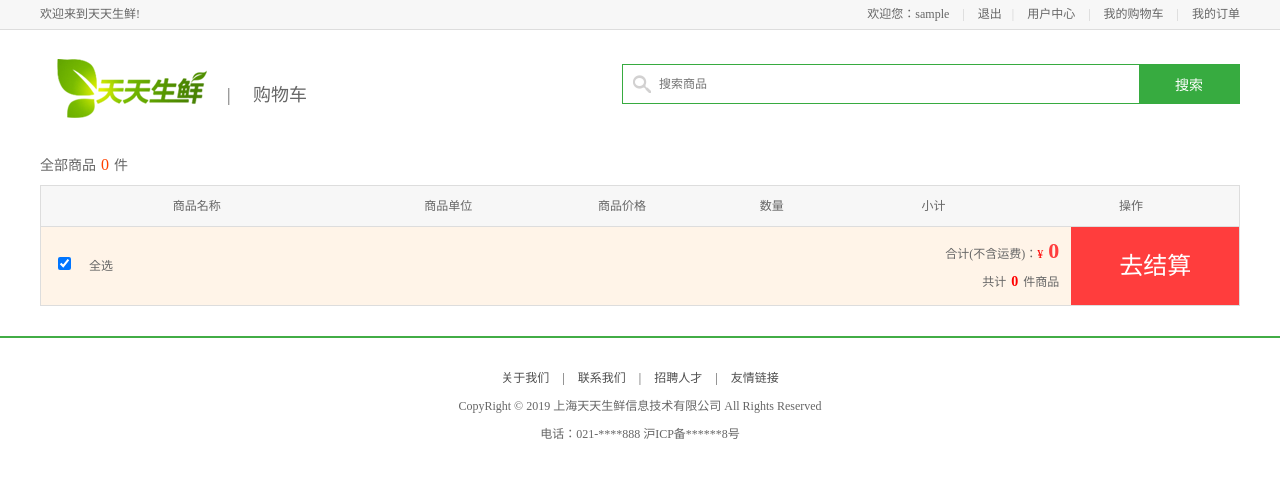
After one commit to HuXifan/Dailyfresh, a Django app: page /cart/ in a window 1280 px wide. The commit adds this page. Shown: the top 478 px of the page. Run offline with Django 3.2, Linux system fonts and the light colour scheme; the visitor is signed in with stand-in values (Sample User, id 1); data that the repository does not hold is empty; parts of the project's set-up code (start-up, migrations or seed data) failed here and were passed over.

Commit message:
修改模板文件

```diff
--- a/templates/base.html
+++ b/templates/base.html
@@ -45,7 +45,7 @@
                     <span>|</span>
                     <a href="{% url 'user:user' %}">用户中心</a>
                     <span>|</span>
-                    <a href="cart.html">我的购物车</a>
+                    <a href="{% url 'cart:show' %}">我的购物车</a>
                     <span>|</span>
                     <a href="{% url 'user:order' %}">我的订单</a>
                 </div>
@@ -57,7 +57,7 @@
 {% block search_bar %}
     {# 网页顶部搜索框块#}
     <div class="search_bar clearfix">
-        <a href="http://127.0.0.1:8000/index" class="logo fl"><img src="{% static 'images/logo.png' %}"></a>
+        <a href="{% url 'goods:index' %}" class="logo fl"><img src="{% static 'images/logo.png' %}"></a>
         <div class="search_con fl">
             <form method="get" action="/search">
                 <input type="text" class="input_text fl" name="q" placeholder="搜索商品">
@@ -65,7 +65,7 @@
             </form>
         </div>
         <div class="guest_cart fr">
-            <a href="#" class="cart_name fl">我的购物车</a>
+            <a href="{% url 'cart:show' %}" class="cart_name fl">我的购物车</a>
             <div class="goods_count fl" id="show_count">{{ cart_count }}</div>
         </div>
     </div>
--- a/templates/base_no_cart.html
+++ b/templates/base_no_cart.html
@@ -7,7 +7,7 @@
 {% block search_bar %}
     {# 网页顶部搜索框块 提交订单重写 #}
     <div class="search_bar clearfix">
-        <a href="index.html" class="logo fl"><img src='{% static "images/logo.png" %}'></a>
+        <a href="{% url 'goods:index' %}" class="logo fl"><img src='{% static "images/logo.png" %}'></a>
         <div class="sub_page_name fl">|&nbsp;&nbsp;&nbsp;&nbsp;
             {% block page_title %}{% endblock page_title %}</div>
         <div class="search_con fr">
--- /dev/null
+++ b/templates/cart.html
@@ -0,0 +1,43 @@
+{% extends 'base_no_cart.html' %}
+{% block title %}天天生鲜-购物车{% endblock %}
+{% block page_title %}购物车{% endblock page_title %}
+
+{% block body %}
+    <div class="total_count">全部商品<em>{{ total_count }}</em>件</div>
+    <ul class="cart_list_th clearfix">
+        <li class="col01">商品名称</li>
+        <li class="col02">商品单位</li>
+        <li class="col03">商品价格</li>
+        <li class="col04">数量</li>
+        <li class="col05">小计</li>
+        <li class="col06">操作</li>
+    </ul>
+    {% for sku in skus %}
+        <ul class="cart_list_td clearfix">
+            <li class="col01"><input type="checkbox" name="" checked></li>
+            <li class="col02"><img src="{{ sku.image.url }}"></li>
+            <li class="col03">{{ sku.name }}<br><em>{{ sku.price }}元/{{ sku.unite }}</em></li>
+            <li class="col04">{{ sku.unite }}</li>
+            <li class="col05">{{ sku.price }}元</li>
+            <li class="col06">
+                <div class="num_add">
+                    <a href="javascript:;" class="add fl">+</a>
+                    <input type="text" class="num_show fl" value="{{ sku.count }}">
+                    <a href="javascript:;" class="minus fl">-</a>
+                </div>
+            </li>
+            <li class="col07">{{ sku.amount }}元</li>
+            <li class="col08"><a href="javascript:;">删除</a></li>
+        </ul>
+    {% endfor %}
+
+    <ul class="settlements">
+        <li class="col01"><input type="checkbox" name="" checked=""></li>
+        <li class="col02">全选</li>
+        <li class="col03">合计(不含运费)：<span>¥</span><em>{{ total_price }}</em><br>共计<b>{{ total_count }}</b>件商品</li>
+        <li class="col04"><a href="place_order.html">去结算</a></li>
+    </ul>
+
+
+
+{% endblock body %}
--- a/templates/static_base.html
+++ b/templates/static_base.html
@@ -48,7 +48,7 @@
 {% block search_bar %}
     {# 网页顶部搜索框块#}
     <div class="search_bar clearfix">
-        <a href="index.html" class="logo fl"><img src="{% static 'images/logo.png' %}"></a>
+        <a href="http://127.0.0.1:8000/index" class="logo fl"><img src="{% static 'images/logo.png' %}"></a>
         <div class="search_con fl">
             <input type="text" class="input_text fl" name="" placeholder="搜索商品">
             <input type="button" class="input_btn fr" name="" value="搜索">
```
